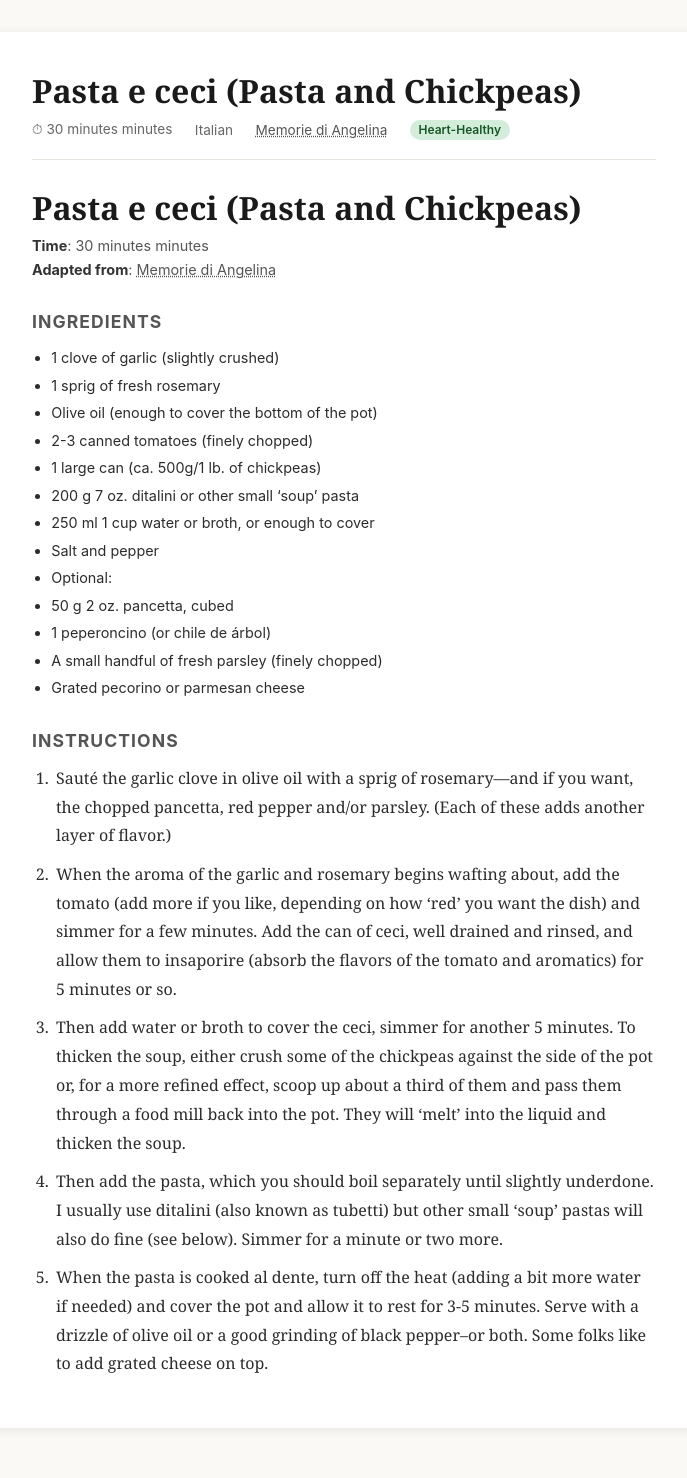
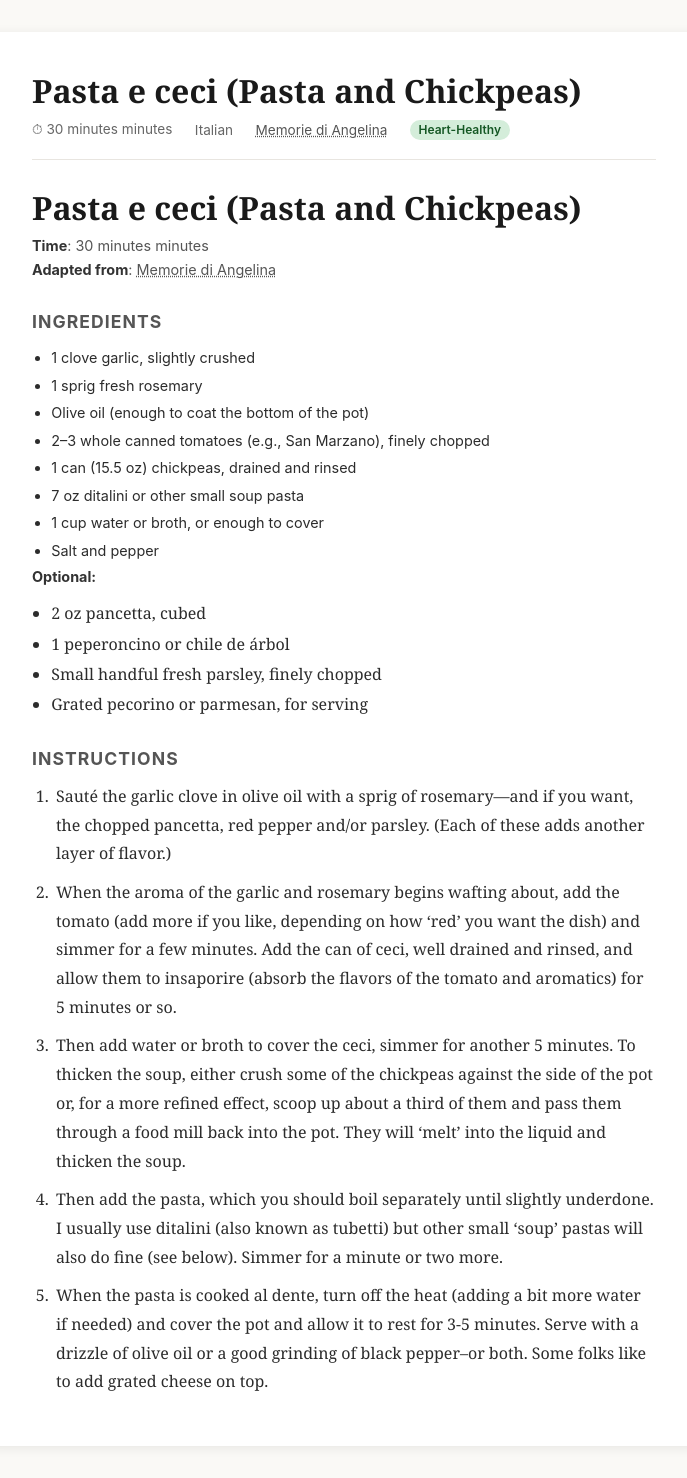
Before and after one commit to DavidMAllison/menubuilder-recipes, a Jekyll site: the page built from Pasta_e_ceci_Pasta_and_Chickpeas.md, in a window 1280 px wide. Shown: the whole page, without its empty margins (296-983 px from the left). Built offline with Jekyll 4.4.1, drawn with Linux system fonts in a browser that asks for light colours; our own code applies the rules of GitHub Pages for plain Markdown files.

Commit message:
fix: US measurements and clarify canned tomatoes in Pasta e Ceci

```diff
--- a/Pasta_e_ceci_Pasta_and_Chickpeas.md
+++ b/Pasta_e_ceci_Pasta_and_Chickpeas.md
@@ -5,19 +5,20 @@
 
 ## Ingredients
 
-- 1 clove of garlic (slightly crushed)
-- 1 sprig of fresh rosemary
-- Olive oil (enough to cover the bottom of the pot)
-- 2-3 canned tomatoes (finely chopped)
-- 1 large can (ca. 500g/1 lb. of chickpeas)
-- 200 g 7 oz. ditalini or other small 'soup' pasta
-- 250 ml 1 cup water or broth, or enough to cover
+- 1 clove garlic, slightly crushed
+- 1 sprig fresh rosemary
+- Olive oil (enough to coat the bottom of the pot)
+- 2–3 whole canned tomatoes (e.g., San Marzano), finely chopped
+- 1 can (15.5 oz) chickpeas, drained and rinsed
+- 7 oz ditalini or other small soup pasta
+- 1 cup water or broth, or enough to cover
 - Salt and pepper
-- Optional:
-- 50 g 2 oz. pancetta, cubed
-- 1 peperoncino (or chile de árbol)
-- A small handful of fresh parsley (finely chopped)
-- Grated pecorino or parmesan cheese
+
+**Optional:**
+- 2 oz pancetta, cubed
+- 1 peperoncino or chile de árbol
+- Small handful fresh parsley, finely chopped
+- Grated pecorino or parmesan, for serving
 
 ## Instructions
 
```
